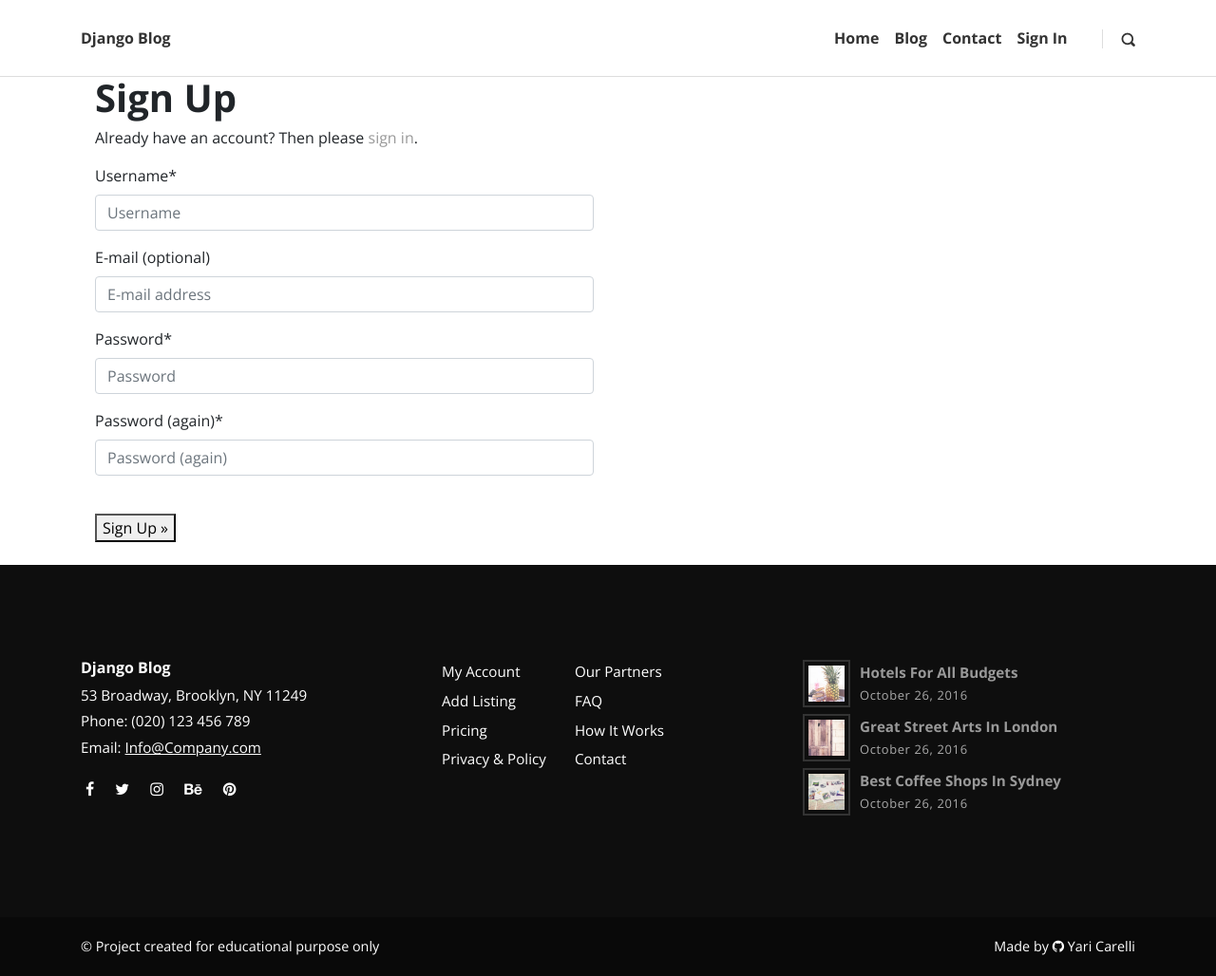
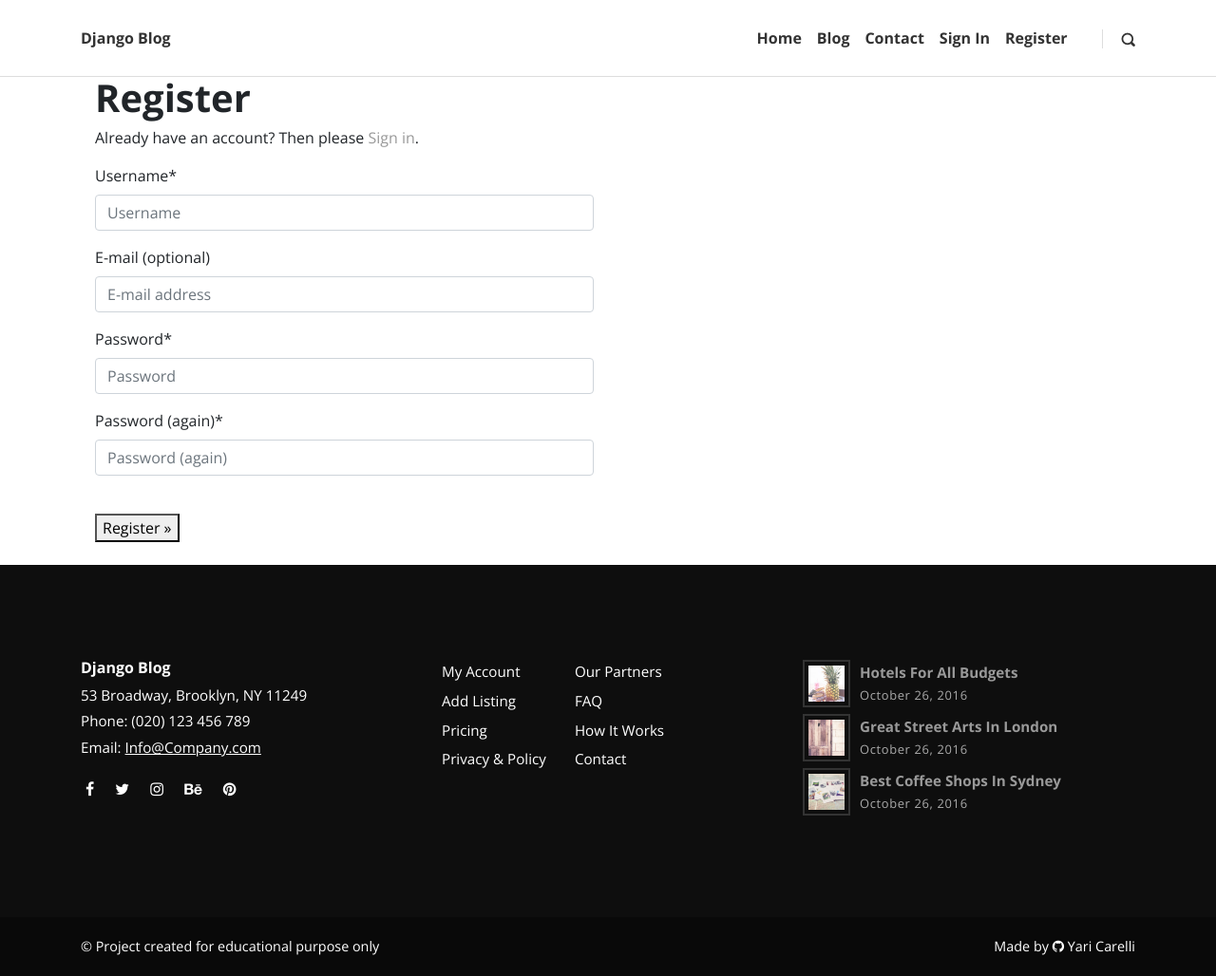
Before and after one commit to Yari-Carelli/Django-Blog, a Django app: page /accounts/signup/ in a window 1280 px wide. Shown: the whole page at 95% size. Run offline with Django 3.2, Linux system fonts and the light colour scheme; some libraries are stand-ins or nearby versions.

Commit message:
add account registration link in navbar

```diff
--- a/templates/account/login.html
+++ b/templates/account/login.html
@@ -35,7 +35,7 @@ for a {{ site_name }} account and sign in below:{% endblocktrans %}</p>
 
 {% else %}
 <p>{% blocktrans %}If you have not created an account yet, then please
-<a href="{{ signup_url }}">sign up</a> first.{% endblocktrans %}</p>
+<a href="{{ signup_url }}">Register</a> first.{% endblocktrans %}</p>
 {% endif %}
 
 <form class="login" method="POST" action="{% url 'account_login' %}">
--- a/templates/account/signup.html
+++ b/templates/account/signup.html
@@ -11,9 +11,9 @@
 
 <div class="col-sm-6 col-sm-offset-3">
 
-<h1>{% trans "Sign Up" %}</h1>
+<h1>{% trans "Register" %}</h1>
 
-<p>{% blocktrans %}Already have an account? Then please <a href="{{ login_url }}">sign in</a>.{% endblocktrans %}</p>
+<p>{% blocktrans %}Already have an account? Then please <a href="{{ login_url }}">Sign in</a>.{% endblocktrans %}</p>
 
 <form class="signup" id="signup_form" method="post" action="{% url 'account_signup' %}">
   {% csrf_token %}
@@ -22,7 +22,7 @@
   <input type="hidden" name="{{ redirect_field_name }}" value="{{ redirect_field_value }}" />
   {% endif %}
   <br />
-  <button type="submit">{% trans "Sign Up" %} &raquo;</button>
+  <button type="submit">{% trans "Register" %} &raquo;</button>
 </form>
 
 </div>
--- a/templates/header.html
+++ b/templates/header.html
@@ -52,6 +52,9 @@
               <li class="nav-item">
                 <a class="navbar-brand" href="{% url 'account_login' %}">Sign In</a>
               </li>
+              <li class="nav-item">
+                <a class="navbar-brand" href="{% url 'account_signup' %}">Register</a>
+              </li>
               {% endif %}
             </ul>
             <div class="navbar-text"><a href="#" class="search-btn"><i class="icon-search-1"></i></a></div>
--- a/templates/index.html
+++ b/templates/index.html
@@ -114,7 +114,7 @@
                 {% csrf_token %}
                 <div class="form-group">
                   <input class="form-control p-3" type="email" name="email" id="email" placeholder="Type your email address">
-                    <button type="submit" class="submit">Signup</button>
+                    <button type="submit" class="submit">Subscribe</button>
                 </div>
               </form>
             </div>
```
